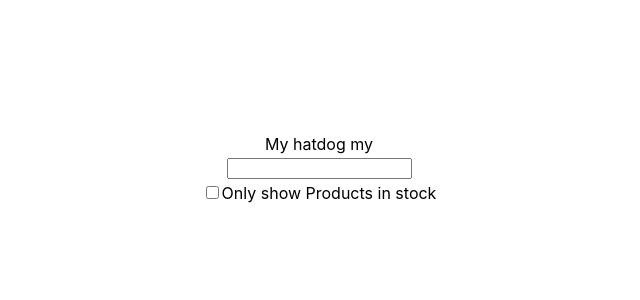
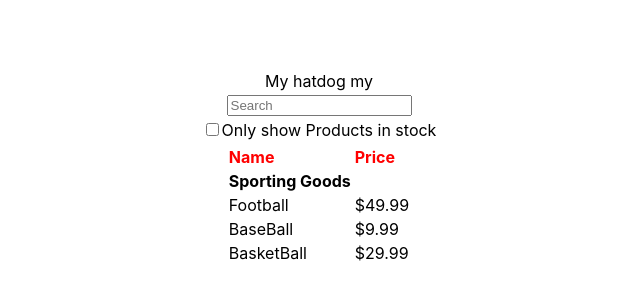
Before and after one commit to Ashketchup143/React-Project, a React (Create React App) app: page / in a window 1280 px wide. Shown: the part 232-532 px from the top of the page, without its empty margins (321-961 px from the left). Built offline with nearby package versions, Linux system fonts and the light colour scheme.

Commit message:
modified:   src/App.js 	new file:   src/components/Category.js 	new file:   src/components/Header.js 	new file:   src/components/Items.js 	modified:   src/components/TextInput.js

```diff
--- a/src/App.js
+++ b/src/App.js
@@ -1,7 +1,16 @@
-import logo from './logo.svg';
+
 import './App.css';
 import TextInput from './components/TextInput';
 import Checkbox from './components/Checkbox';
+import Header from './components/Header';
+import Category from './components/Category';
+import Items from './components/Items';
+
+const sportingGoods = [
+  {name: "Football", price: 49.99},
+  {name: "BaseBall", price: 9.99},
+  {name: "BasketBall", price: 29.99},
+]
 
 function App() {
   return (
@@ -9,6 +18,13 @@ function App() {
       <text>My hatdog my</text>
       <TextInput/>
       <Checkbox/>
+      <table>
+        <tbody>
+        <Header></Header>
+        <Category></Category>
+        <Items items={sportingGoods}/>
+        </tbody>
+      </table>
     </div>
   );
 }
--- /dev/null
+++ b/src/components/Category.js
@@ -0,0 +1,11 @@
+import React from 'react'
+
+const Category = () => {
+  return (
+    <tr>
+      <th>Sporting Goods</th>
+    </tr>
+  )
+}
+
+export default Category
--- /dev/null
+++ b/src/components/Header.js
@@ -0,0 +1,13 @@
+import React from 'react'
+
+const Header = () => {
+  return (
+    <tr>
+      <td style={{fontWeight: "bold", color: "red"}}>Name</td>
+      <td style={{fontWeight: "bold", color: "red"}}>Price</td>
+
+    </tr>
+  )
+}
+
+export default Header
--- /dev/null
+++ b/src/components/Items.js
@@ -0,0 +1,16 @@
+import React from 'react'
+
+const Items = (props) => {
+  return (
+    <>
+      {props.items.map(item =>(
+        <tr key={item.id}>
+            <td>{item.name}</td>
+            <td>{`$${item.price}`}</td>
+        </tr>
+      ))}
+    </>
+  )
+}
+
+export default Items
--- a/src/components/TextInput.js
+++ b/src/components/TextInput.js
@@ -2,7 +2,7 @@ import React from 'react'
 
 const TextInput = () => {
   return (
-    <input type='text'/>
+    <input placeholder='Search' type='text'/>
   )
 }
 
```
